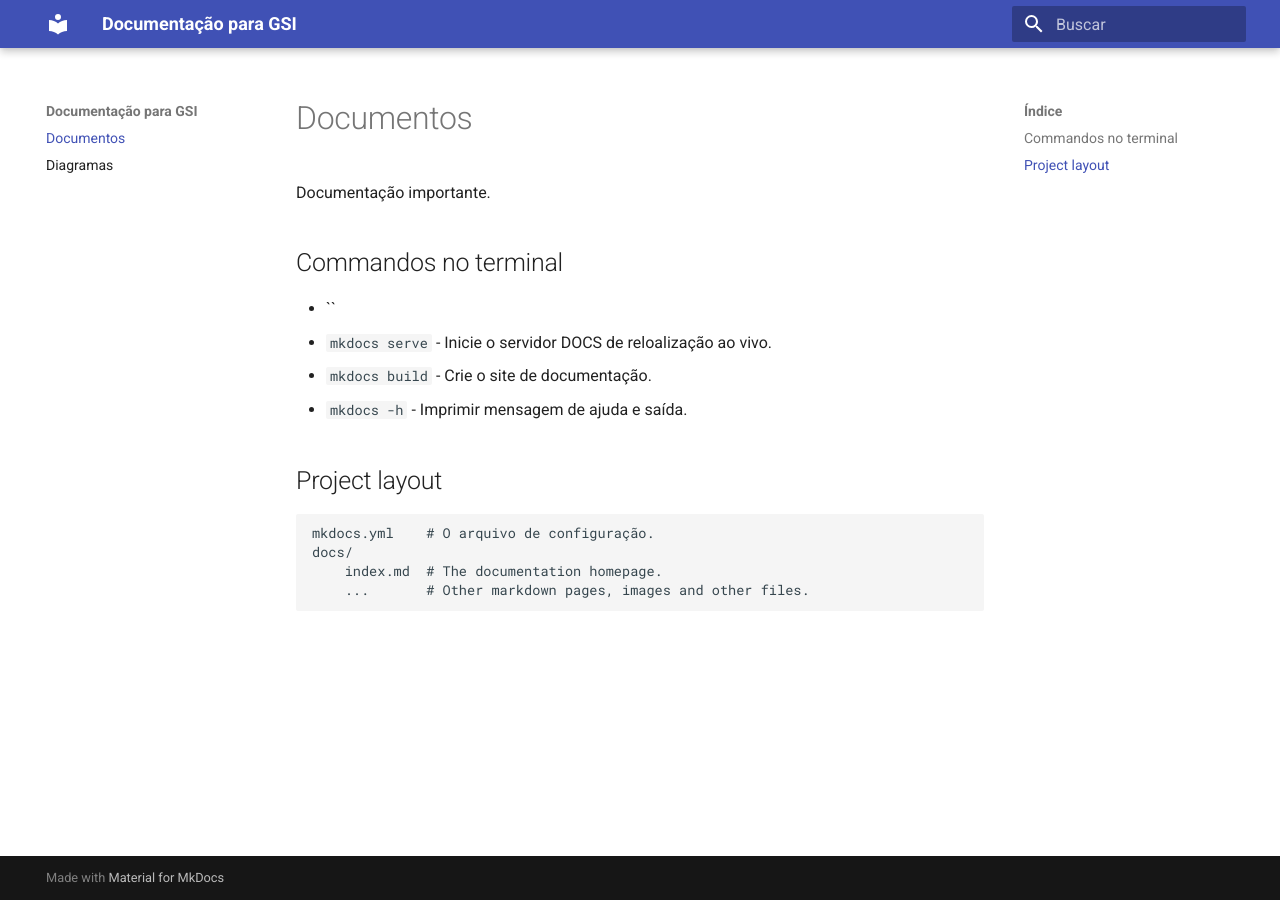
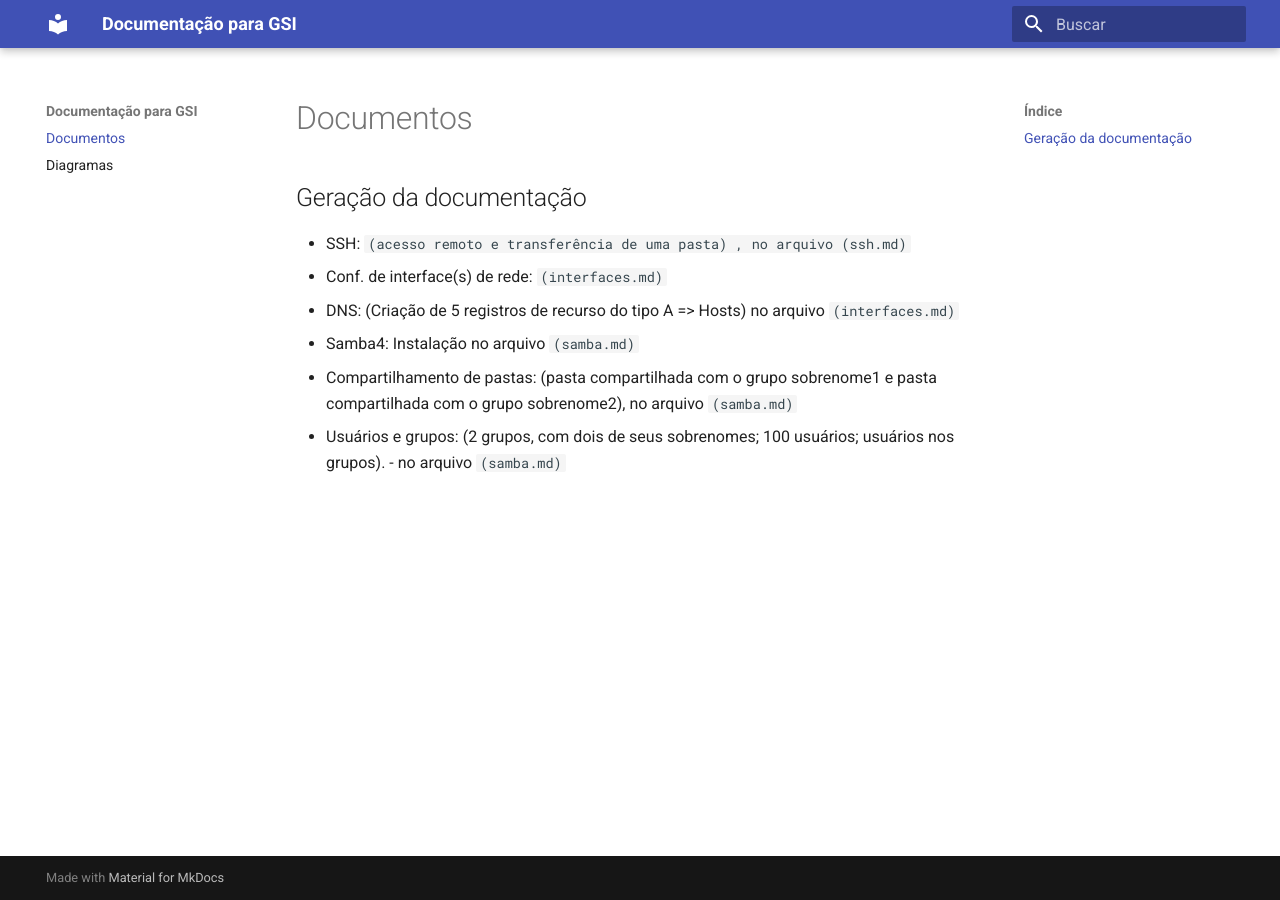
Before and after one commit to PolianaR/doc-gsi, an MkDocs documentation site: the page built from docs/index.md, in a window 1280 px wide. Built offline with MkDocs 1.6.1 and Material for MkDocs 9.7.7, drawn with Linux system fonts in a browser that asks for light colours.

Commit message:
Update index.md

```diff
--- a/docs/index.md
+++ b/docs/index.md
@@ -1,17 +1,8 @@
 # Documentos
-
-
-Documentação importante.
-
-## Commandos no terminal
-* ``
-* `mkdocs serve` - Inicie o servidor DOCS de reloalização ao vivo.
-* `mkdocs build` - Crie o site de documentação.
-* `mkdocs -h` - Imprimir mensagem de ajuda e saída.
-
-## Project layout
-
-    mkdocs.yml    # O arquivo de configuração.
-    docs/
-        index.md  # The documentation homepage.
-        ...       # Other markdown pages, images and other files.
+## Geração da documentação
+- SSH: `(acesso remoto e transferência de uma pasta) , no arquivo (ssh.md)`
+- Conf. de interface(s) de rede: `(interfaces.md)`
+- DNS:  (Criação de 5 registros de recurso do tipo A => Hosts) no arquivo `(interfaces.md)`
+- Samba4: Instalação no arquivo `(samba.md)`
+- Compartilhamento de pastas: (pasta compartilhada com o grupo sobrenome1 e  pasta compartilhada com o grupo sobrenome2), no arquivo `(samba.md)`
+- Usuários e grupos: (2 grupos, com dois de seus sobrenomes;  100 usuários; usuários nos grupos). - no arquivo `(samba.md)`
```
